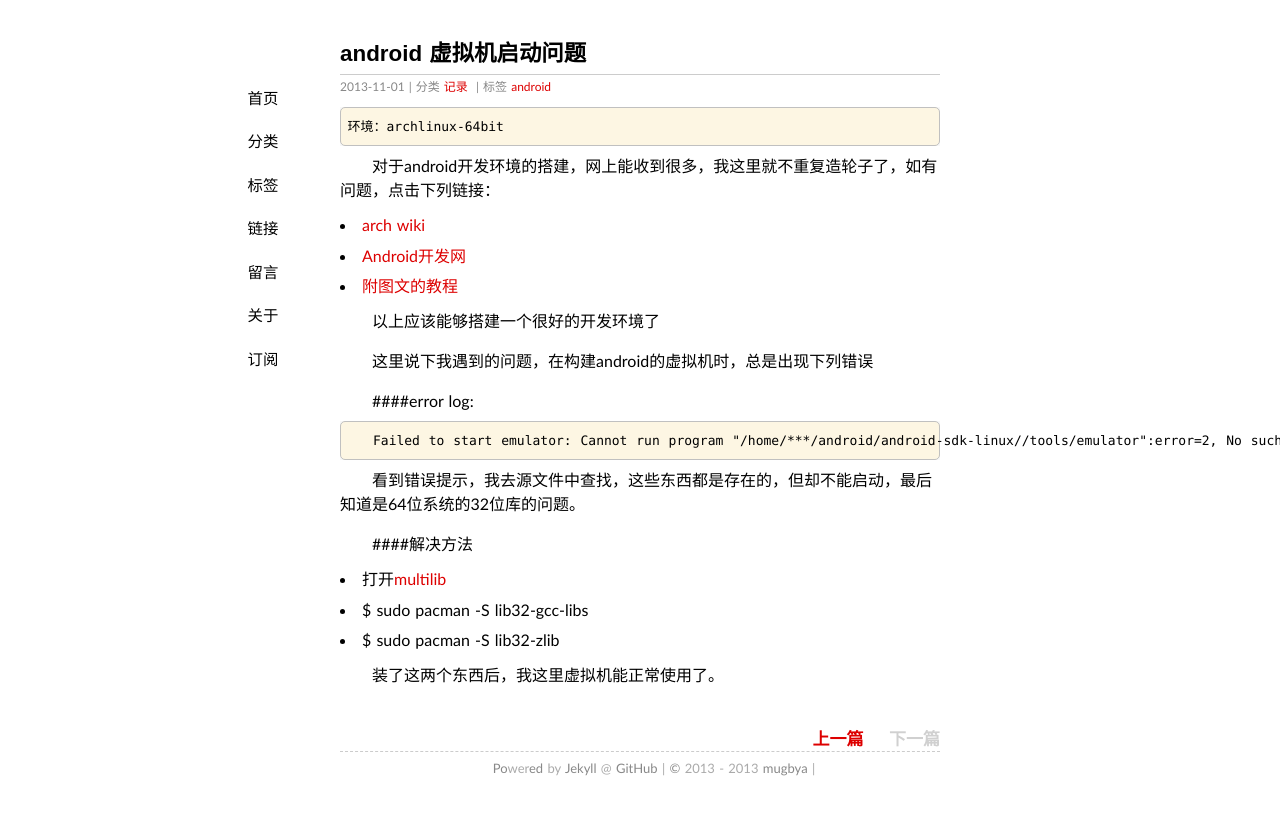
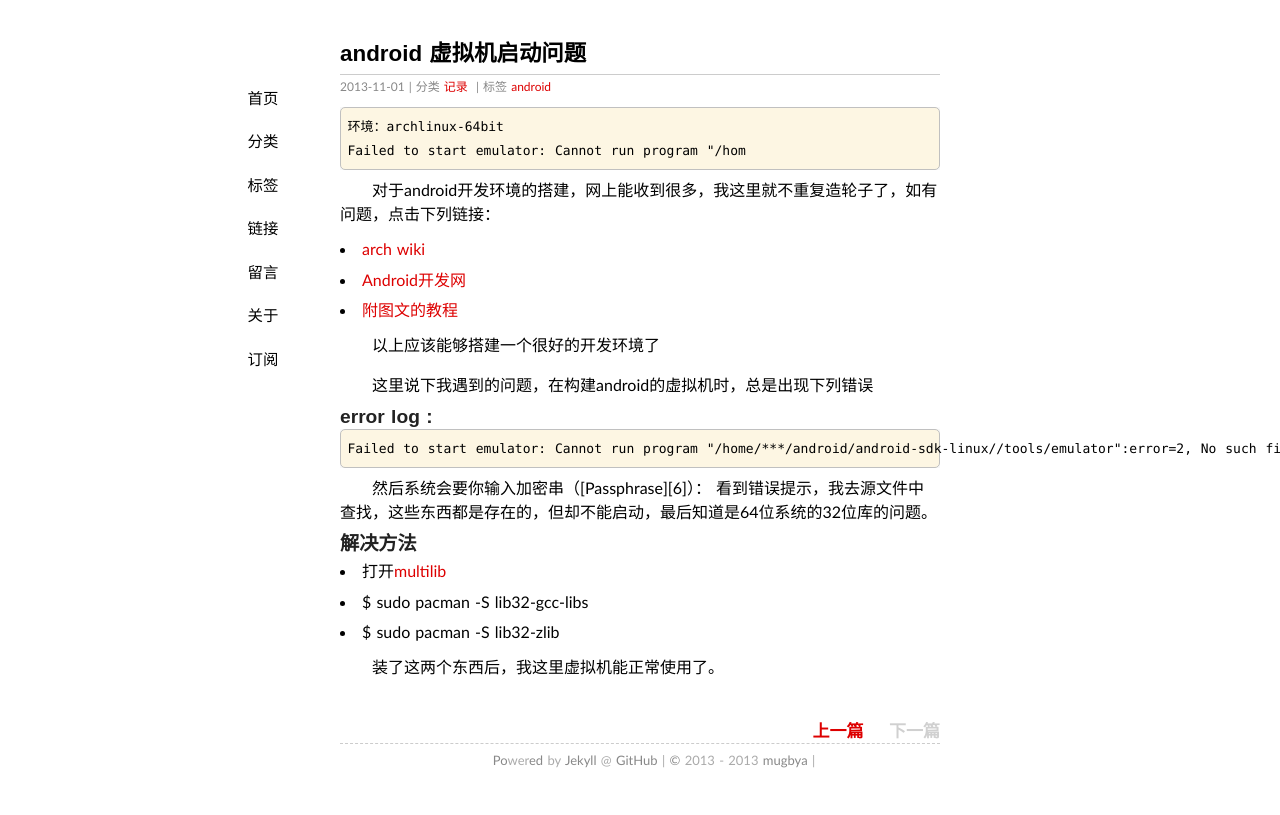
Before and after one commit to mugbya/mugbya.github.io, a Jekyll site: the page built from _posts/2013-11-1-android开发环境搭建之虚拟机启动问题.md, in a window 1280 px wide. Shown: the top 815 px of the page. Built offline with Jekyll 4.4.1, drawn with Linux system fonts in a browser that asks for light colours; some web fonts are replaced; Markdown is read by kramdown in place of the engine named in the settings; comment, search, counter and statistics services are not loaded.

Commit message:
Update 2013-11-1-android开发环境搭建之虚拟机启动问题.md

```diff
--- a/_posts/2013-11-1-android开发环境搭建之虚拟机启动问题.md
+++ b/_posts/2013-11-1-android开发环境搭建之虚拟机启动问题.md
@@ -7,6 +7,7 @@ tags: android
 ---
 
     环境：archlinux-64bit
+    Failed to start emulator: Cannot run program "/hom
 
 对于android开发环境的搭建，网上能收到很多，我这里就不重复造轮子了，如有问题，点击下列链接：
 
@@ -18,13 +19,16 @@ tags: android
 
  这里说下我遇到的问题，在构建android的虚拟机时，总是出现下列错误
 
- ####error log:
 
-       Failed to start emulator: Cannot run program "/home/***/android/android-sdk-linux//tools/emulator":error=2, No such file or directory
+###error log :
 
+
+    Failed to start emulator: Cannot run program "/home/***/android/android-sdk-linux//tools/emulator":error=2, No such file or directory
+
+然后系统会要你输入加密串（[Passphrase][6]）：
   看到错误提示，我去源文件中查找，这些东西都是存在的，但却不能启动，最后知道是64位系统的32位库的问题。
 
-  ####解决方法
+###解决方法
 
    * 打开<a href="https://www.archlinux.org/news/true-multilib-for-arch-linux-x86_64/" target="_blank">multilib</a>
    * $ sudo pacman -S lib32-gcc-libs
```
